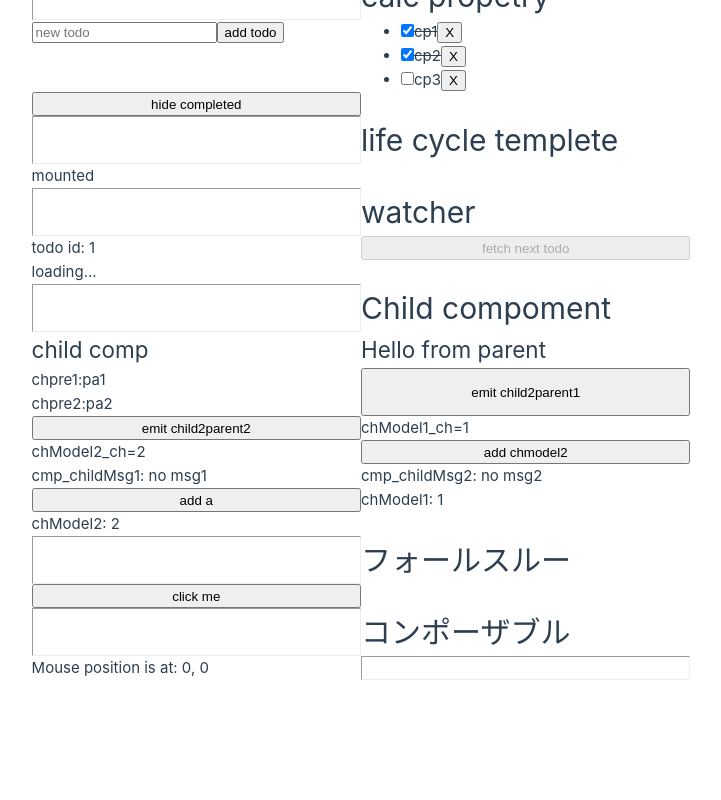
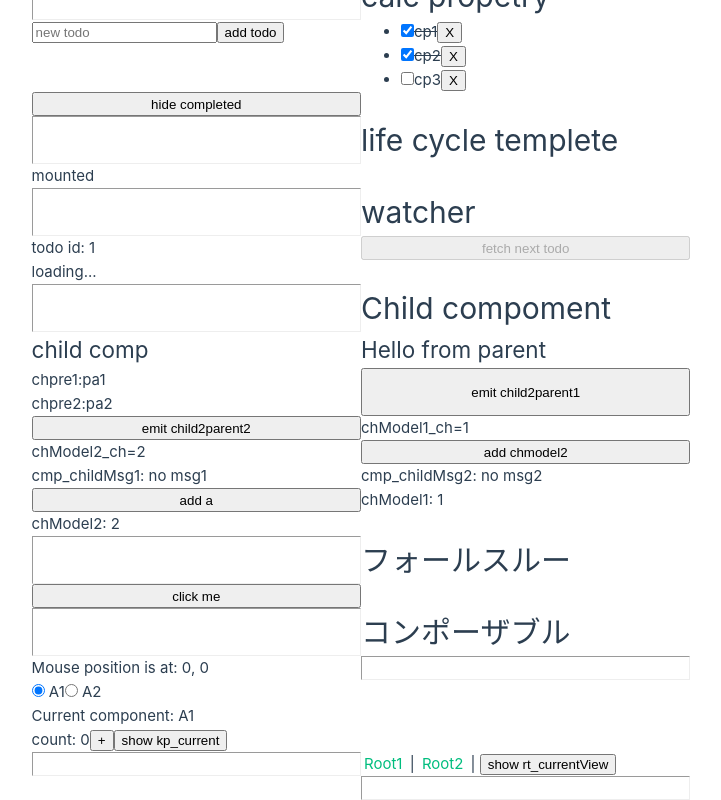
Before and after one commit to masashi2ueda/vue-test, a Vue app in the folder frontend/app/: page / in a window 1280 px wide. Shown: the part 376-1176 px from the top of the page, without its empty margins (279-1000 px from the left). Before the commit the page ends 1056 px from the top, so only its background shows below. Built offline with nearby package versions, Linux system fonts and the light colour scheme; no server answers.

Commit message:
一通り ok

```diff
--- a/frontend/app/src/App.vue
+++ b/frontend/app/src/App.vue
@@ -82,13 +82,13 @@ function cp_removeTodo(todo) {
 ////////////////
 const lct_ref = ref(null)
 onMounted(() =>{
-  // これはdomの値をpの値を編集していることになる
+  // これはdomの値を編集していることになる
   lct_ref.value.textContent = 'mounted'
 })
 
 
 ////////////////
-// watcher
+// watcher: 変数の変化を監視してイベントを発行できる
 ////////////////
 const w_todoId = ref(1)
 const w_todoData = ref(null)
@@ -108,7 +108,7 @@ w_fetchData()
 watch(w_todoId, w_fetchData)
 
 ////////////////
-// component
+// component: 子vueコンポーネントに値を渡したりする
 ////////////////
 import ChildComp from './ChildComp.vue';
 const cmp_greeting = ref('Hello from parent')
@@ -122,7 +122,7 @@ const chModel1 = ref(1);
 const chModel2 = ref(2);
 
 ////////////////
-// フォールスルー
+// フォールスルー: 子コンポーネントに自動的にプロパティが設定される
 ////////////////
 import MyButton from "./MyButton.vue"
 function ft_onClick(){
@@ -130,10 +130,38 @@ function ft_onClick(){
 }
 
 ////////////////
-// コンポーザブル
+// コンポーザブル: 機能を部品化して再利用可能
 ////////////////
 import { useMouse } from './mouse.js'
 const mouse_pos = reactive(useMouse())
+
+////////////////
+// keepalive: 一旦消えても値を保つ
+////////////////
+import { shallowRef } from 'vue'
+import KeepAlive1 from './KeepAlive1.vue'
+import KeepAlive2 from './KeepAlive2.vue'
+// shallowRefでは中の値まではreactiveにならない
+// a.value.aa = 1では動かないが、a.value = {a:1, b:2}では動く
+// radioの最初を決める
+const kp_current = shallowRef(KeepAlive1)
+
+////////////////
+// ルーティング
+////////////////
+import Root1 from './Root1.vue'
+import Root2 from './Root2.vue'
+const rt_routes = {
+  '/root1': Root1,
+  '/root2': Root2
+}
+const rt_currentPath = ref(window.location.hash)
+window.addEventListener('hashchange', () =>{
+  rt_currentPath.value = window.location.hash
+})
+const rt_currentView = computed(() => {
+  return rt_routes[rt_currentPath.value.slice(1) || '/']
+})
 
 </script>
 
@@ -269,6 +297,35 @@ const mouse_pos = reactive(useMouse())
   Mouse position is at: {{ mouse_pos.x }}, {{ mouse_pos.y }}
   <br/>
   <hr/>
+
+
+  <!--
+  Keep ALive
+  -->
+  <div class="demo">
+    <label><input type="radio" v-model="kp_current" :value="KeepAlive1" /> A1</label>
+    <label><input type="radio" v-model="kp_current" :value="KeepAlive2" /> A2</label>
+    <!-- これがない値が初期化されてしまう -->
+    <KeepAlive>
+      <component :is="kp_current"></component>
+    </KeepAlive>
+    <button @click="console.log(kp_current)">show kp_current</button>
+  </div>
+  <br/>
+  <hr/>
+
+  <!--
+  routing
+  -->
+  <div>
+    <a href="#/root1">Root1</a> |
+    <a href="#/root2">Root2</a> |
+    <component :is="rt_currentView" />
+    <button @click="console.log(rt_currentView)">show rt_currentView</button>
+  </div>
+  <br/>
+  <hr/>
+
 </template>
 
 <style>
--- /dev/null
+++ b/frontend/app/src/KeepAlive1.vue
@@ -0,0 +1,11 @@
+<script setup>
+import { ref } from 'vue'
+
+const count = ref(0)
+</script>
+
+<template>
+  <p>Current component: A1</p>
+  <span>count: {{ count }}</span>
+  <button @click="count++">+</button>
+</template>
--- /dev/null
+++ b/frontend/app/src/KeepAlive2.vue
@@ -0,0 +1,11 @@
+<script setup>
+import { ref } from 'vue'
+
+const count = ref(0)
+</script>
+
+<template>
+  <p>Current component: A2</p>
+  <span>count: {{ count }}</span>
+  <button @click="count++">+</button>
+</template>
--- /dev/null
+++ b/frontend/app/src/Root1.vue
@@ -0,0 +1,11 @@
+<script setup>
+import { ref } from 'vue'
+
+const count = ref(0)
+</script>
+
+<template>
+  <p>Root1</p>
+  <span>count: {{ count }}</span>
+  <button @click="count++">+</button>
+</template>
--- /dev/null
+++ b/frontend/app/src/Root2.vue
@@ -0,0 +1,11 @@
+<script setup>
+import { ref } from 'vue'
+
+const count = ref(0)
+</script>
+
+<template>
+  <p>Root2</p>
+  <span>count: {{ count }}</span>
+  <button @click="count++">+</button>
+</template>
```
